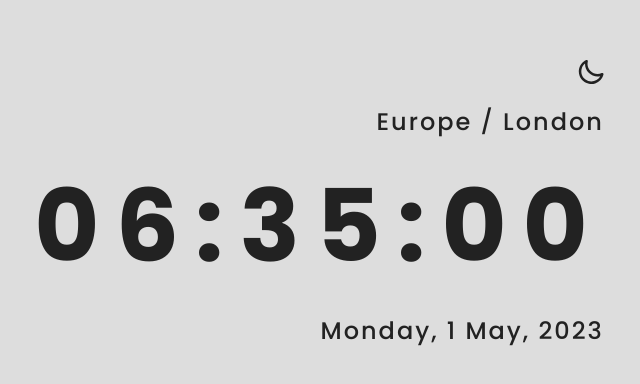
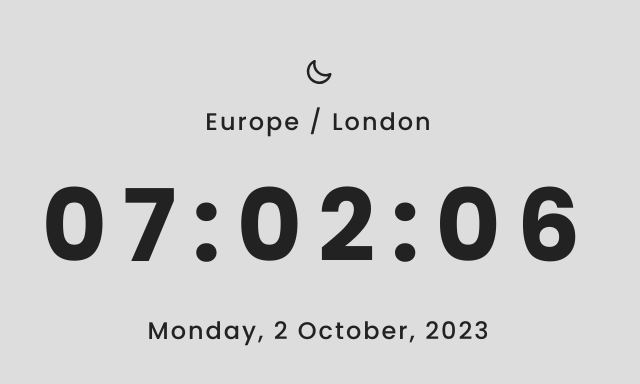
Before and after one commit to Aabdi22k/Dayjs-App, a plain HTML site: page index.html in a window 1280 px wide. Shown: the part 196-580 px from the top of the page, without its empty margins (321-961 px from the left). Drawn offline with Linux system fonts and the light colour scheme.

Commit message:
Finished Main Functionality

```diff
--- a/app.js
+++ b/app.js
@@ -0,0 +1,79 @@
+const months = [
+  "January",
+  "February",
+  "March",
+  "April",
+  "May",
+  "June",
+  "July",
+  "August",
+  "September",
+  "October",
+  "November",
+  "December",
+];
+const days = [
+  "Sunday",
+  "Monday",
+  "Tuseday",
+  "Wednesday",
+  "Thursday",
+  "Friday",
+  "Saturday",
+];
+
+window.addEventListener("load", () => {
+  let location = document.getElementById("location");
+  setInterval(() => {
+    const today = new Date();
+    const hours =
+      today.getHours("hH") >= 13 ? today.getHours() - 12 : today.getHours();
+
+    const chours = hours < 10 ? "0" + hours : hours;
+    const minutes =
+      today.getMinutes() < 10 ? "0" + today.getMinutes() : today.getMinutes();
+    const seconds =
+      today.getSeconds() < 10 ? "0" + today.getSeconds() : today.getSeconds();
+    const ma = today.getHours() >= 13 ? "PM" : "AM";
+    const time = chours + ":" + minutes + ":" + seconds;
+    document.querySelector(".time").innerHTML = time;
+    const date =
+      days[today.getDay()] +
+      ", " +
+      today.getDate() +
+      " " +
+      months[today.getMonth()] +
+      ", " +
+      today.getFullYear();
+    document.querySelector(".date").innerHTML = date;
+  }, 1);
+
+  const checkError = (error) => {
+    switch (error.code) {
+      case error.PERMISSION_DENIED:
+        location.innerHTML = "Please allow access to location";
+
+      case error.POSITION_UNAVAILABLE:
+        location.innerHTML = "Location information unavailable";
+
+      case error.TIMEOUT:
+        location.innerHTML = "The request to get user location timed out";
+    }
+  };
+
+  const showLocation = async (position) => {
+    let response = await fetch(
+      `https://nominatim.openstreetmap.org/reverse?lat=${position.coords.latitude}&lon=${position.coords.longitude}&format=json`
+    );
+
+    let data = await response.json();
+
+    location.innerHTML = `${data.address.city}, ${data.address.country}`;
+  };
+
+  if (navigator.geolocation) {
+    navigator.geolocation.getCurrentPosition(showLocation, checkError);
+  } else {
+    location.innerHTML = "The browser does not support geolocation";
+  }
+});
--- a/index.html
+++ b/index.html
@@ -21,7 +21,7 @@
           fill="#222222"
         />
       </svg>
-      <p class="location">Europe / London</p>
+      <p id="location">Europe / London</p>
       <p class="time">06:35:00</p>
       <p class="date">Monday, 1 May, 2023</p>
     </div>
--- a/styles.css
+++ b/styles.css
@@ -20,7 +20,7 @@ body {
   display: flex;
   flex-direction: column;
   justify-content: center;
-  align-items: flex-end;
+  align-items: center;
   gap: 12px;
 }
 
@@ -28,7 +28,7 @@ body {
     margin-bottom: 8px;
 }
 
-.location {
+#location {
   color: #222;
   font-family: Poppins;
   font-size: 24px;
@@ -37,6 +37,7 @@ body {
   letter-spacing: 2px;
   line-height: normal;
   margin: 0;
+  padding: 0;
 }
 
 .time {
```
